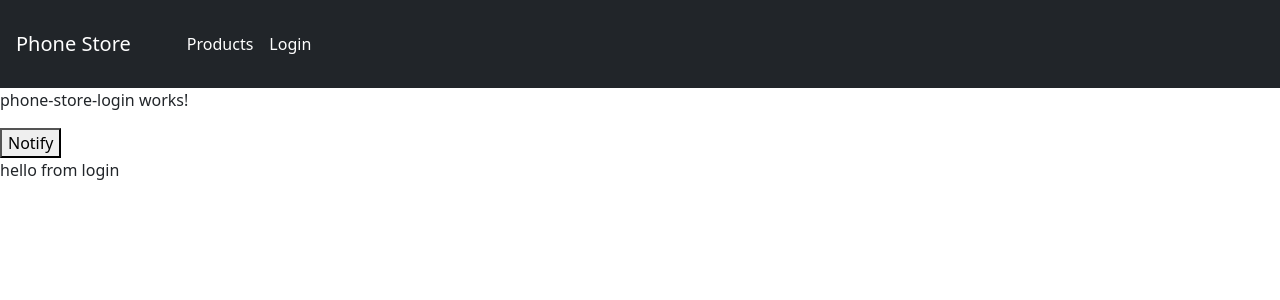
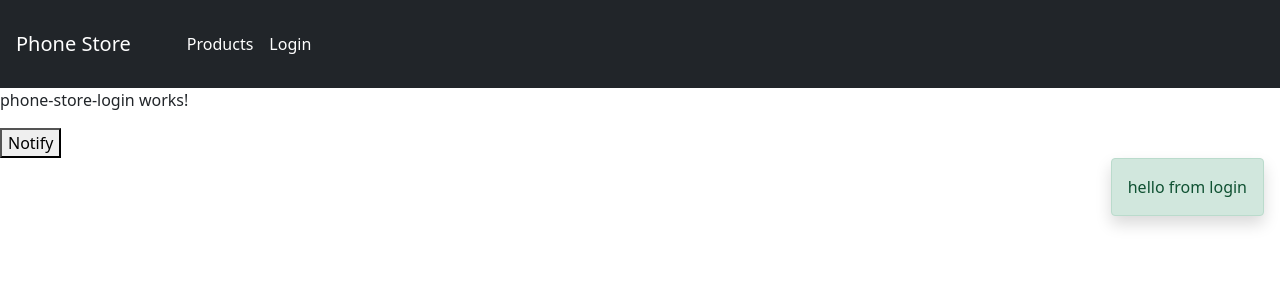
Before and after one commit to glegshot/myapp-angular, an Angular app: page /login in a window 1280 px wide. Both pictures are taken after a click on the button "Notify". Shown: the top 300 px of the page. Built offline with nearby package versions, Linux system fonts and the light colour scheme.

Commit message:
added toast style

```diff
--- a/src/app/phone-store-notification/phone-store-notification.component.html
+++ b/src/app/phone-store-notification/phone-store-notification.component.html
@@ -1,3 +1,7 @@
-<div *ngFor="let item of messages">
-    {{ item }}
+<div class="position-absolute top-5 end-0" >
+    <div *ngFor="let item of messages">
+        <div class=" shadow p-3 alert alert-success me-3" role="alert">
+            {{ item }}
+        </div>
+    </div>
 </div>
--- a/src/app/phone-store-notification/phone-store-notification.component.ts
+++ b/src/app/phone-store-notification/phone-store-notification.component.ts
@@ -1,4 +1,5 @@
-import { Component, OnInit } from '@angular/core';
+import { Component, OnDestroy, OnInit } from '@angular/core';
+import { Subscription } from 'rxjs';
 import { NotificationService } from 'src/app/services/notification.service';
 
 @Component({
@@ -6,19 +7,28 @@ import { NotificationService } from 'src/app/services/notification.service';
   templateUrl: './phone-store-notification.component.html',
   styleUrls: ['./phone-store-notification.component.less']
 })
-export class PhoneStoreNotificationComponent implements OnInit {
+export class PhoneStoreNotificationComponent implements OnInit,OnDestroy {
 
-  message: string = "Hello there";
-  messages: string[] = [];
+  message: string;
+  messages: string[];
+  subscriptions : Subscription[];
+
   constructor(private notificationService: NotificationService) {
+    this.subscriptions = [];
+    this.message = "";
+    this.messages = [];
+  }
+
+  ngOnDestroy(): void {
+    this.subscriptions.forEach( subscription => subscription.unsubscribe());
   }
 
   ngOnInit(): void {
-    this.notificationService.getMessage().subscribe( (value: string)=> {
+    this.subscriptions.push(this.notificationService.getMessage().subscribe({next:(value: string)=> {
       this.message = value;
       this.messages.push(value);
       setTimeout(() => { console.log("poping after timeout"); this.messages.shift()},5000);
-    });
+    }}));
   }
 
 }
--- a/src/app/services/notification.service.ts
+++ b/src/app/services/notification.service.ts
@@ -14,7 +14,7 @@ export class NotificationService {
   }
 
   getMessage(): Observable<string>{
-    return this.messagesSubject.asObservable();
+    return this.messagesSubject;
   }
 
   sendMessage(message: string){
```
